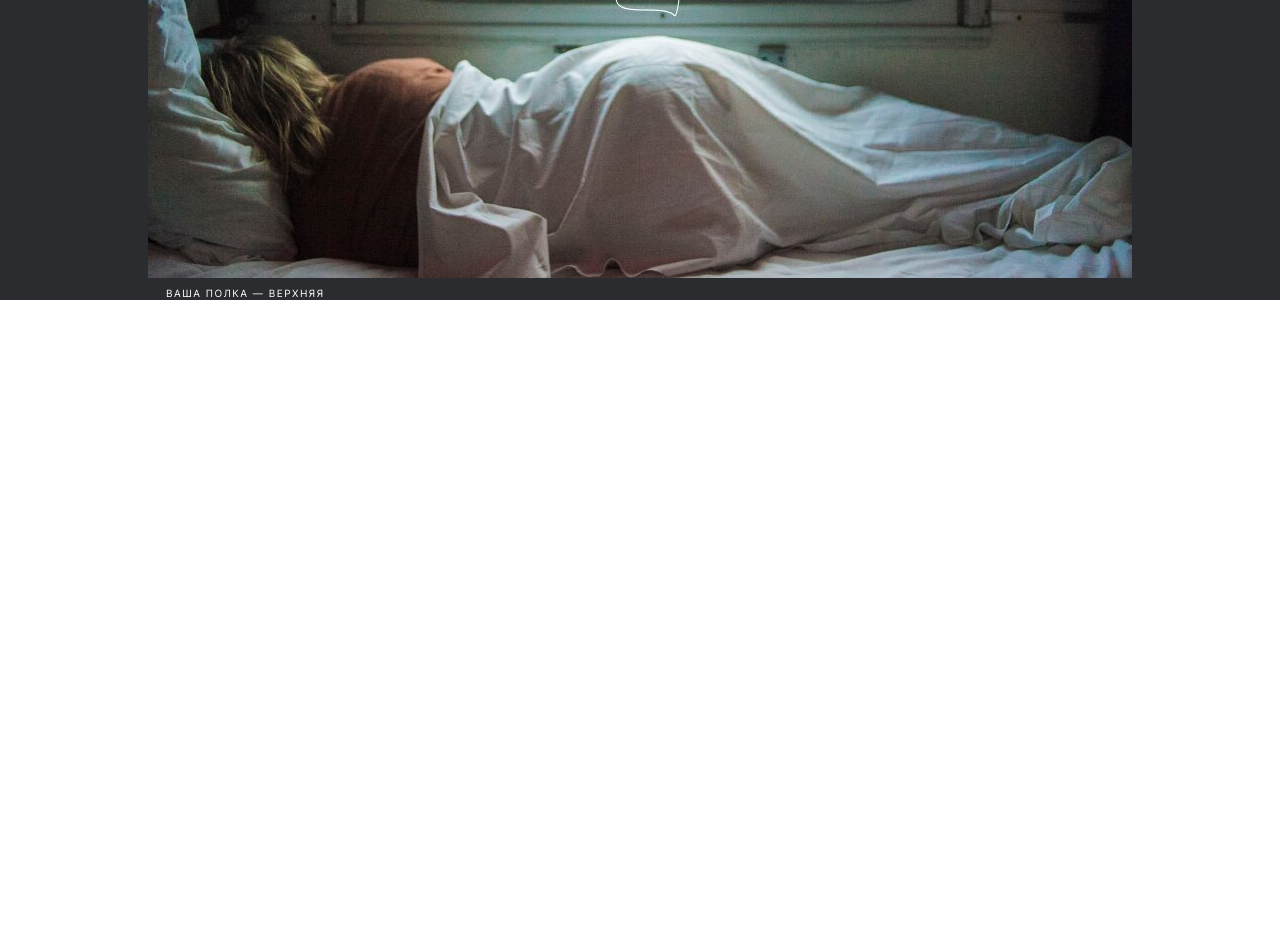
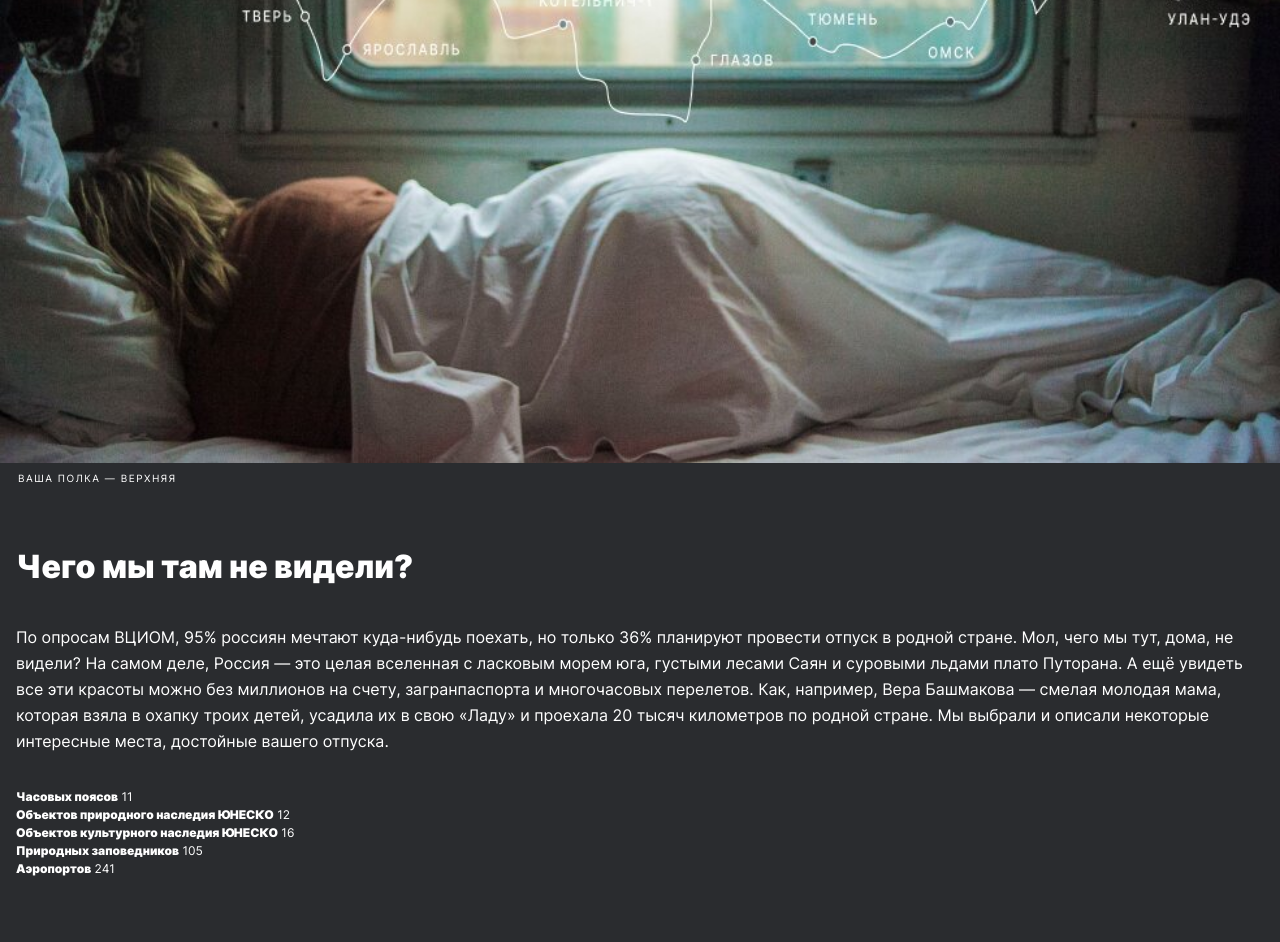
Before and after one commit to 418code/russian-travel, a plain HTML site: page index.html in a window 1280 px wide. Shown: the part 627-1569 px from the top of the page. Before the commit the page ends 927 px from the top, so only its background shows below. Drawn offline with Linux system fonts and the light colour scheme.

Commit message:
feat: Add intro section

```diff
--- /dev/null
+++ b/blocks/intro/__bold-text/intro__bold-text.css
@@ -0,0 +1,3 @@
+.intro__bold-text {
+  font-weight: bold;
+}
--- /dev/null
+++ b/blocks/intro/__list/intro__list.css
@@ -0,0 +1,23 @@
+.intro__list {
+  list-style-type: none;
+  margin: 0;
+  padding: 0;
+  font-size: 12px;
+  line-height: 18px;
+}
+
+@media (min-width: 425px) {
+
+}
+
+@media (min-width: 768px) {
+
+}
+
+@media (min-width: 1024px) {
+
+}
+
+@media (min-width: 1280px) {
+
+}
--- /dev/null
+++ b/blocks/intro/__text/intro__text.css
@@ -0,0 +1,22 @@
+.intro__text {
+  font-size: 16px;
+  line-height: 26px;
+  margin: 0;
+  padding: 0 0 34px;
+}
+
+@media (min-width: 425px) {
+
+}
+
+@media (min-width: 768px) {
+
+}
+
+@media (min-width: 1024px) {
+
+}
+
+@media (min-width: 1280px) {
+
+}
--- /dev/null
+++ b/blocks/intro/__title/intro__title.css
@@ -0,0 +1,23 @@
+.intro__title {
+  font-size: 32px;
+  line-height: 35px;
+  font-weight: 900;
+  margin: 0;
+  padding: 0 0 40px;
+}
+
+@media (min-width: 425px) {
+
+}
+
+@media (min-width: 768px) {
+
+}
+
+@media (min-width: 1024px) {
+
+}
+
+@media (min-width: 1280px) {
+
+}
--- /dev/null
+++ b/blocks/intro/intro.css
@@ -0,0 +1,31 @@
+.intro {
+  font-family: 'Inter', Arial, sans-serif;
+  font-style: normal;
+  color: #fff;
+  -webkit-font-smoothing: antialiased;
+  -moz-osx-font-smoothing: grayscale;
+  -webkit-text-size-adjust: 100%;
+  -ms-text-size-adjust: 100%;
+  -moz-text-size-adjust: 100%;
+  padding: 64px 0;
+  width: calc(100% - 32px);
+  display: flex;
+  flex-direction: column;
+  align-items: flex-start;
+}
+
+@media (min-width: 425px) {
+
+}
+
+@media (min-width: 768px) {
+
+}
+
+@media (min-width: 1024px) {
+
+}
+
+@media (min-width: 1280px) {
+
+}
--- a/index.html
+++ b/index.html
@@ -31,6 +31,32 @@
           <img src="./images/train_photo_w_map.jpg" alt="фото внутри поезда с картой" class="lead__image">
           <p class="lead__caption">ваша полка — верхняя</p>
         </section>
+        <article class="intro centered-block centered-block_margin_xs">
+          <h2 class="intro__title">Чего мы там
+            не видели?</h2>
+          <p class="intro__text">
+            По опросам ВЦИОМ, 95% россиян мечтают куда-нибудь поехать,
+            но только 36% планируют провести отпуск в родной стране. Мол, чего мы тут, дома, не видели? На самом деле, Россия — это целая вселенная с ласковым морем юга, густыми лесами Саян и суровыми льдами плато Путорана. А ещё увидеть все эти красоты можно без миллионов на счету, загранпаспорта и многочасовых перелетов. Как, например, Вера Башмакова — смелая молодая мама, которая взяла в охапку троих детей, усадила их в свою «Ладу»
+            и проехала 20 тысяч километров по родной стране. Мы выбрали и описали некоторые интересные места, достойные вашего отпуска.
+          </p>
+          <ul class="intro__list">
+            <li>
+              <span class="intro__bold-text">Часовых поясов</span> 11
+            </li>
+            <li>
+              <span class="intro__bold-text">Объектов природного наследия ЮНЕСКО</span> 12
+            </li>
+            <li>
+              <span class="intro__bold-text">Объектов культурного наследия ЮНЕСКО</span> 16
+            </li>
+            <li>
+              <span class="intro__bold-text">Природных заповедников</span> 105
+            </li>
+            <li>
+              <span class="intro__bold-text">Аэропортов</span> 241
+            </li>
+          </ul>
+        </article>
       </main>
     </div>
   </body>
--- a/pages/index.css
+++ b/pages/index.css
@@ -29,3 +29,11 @@
 @import url(../blocks/lead/__subtitle/lead__subtitle.css);
 @import url(../blocks/lead/__image/lead__image.css);
 @import url(../blocks/lead/__caption/lead__caption.css);
+
+/* intro section */
+
+@import url(../blocks/intro/intro.css);
+@import url(../blocks/intro/__title/intro__title.css);
+@import url(../blocks/intro/__text/intro__text.css);
+@import url(../blocks/intro/__list/intro__list.css);
+@import url(../blocks/intro/__bold-text/intro__bold-text.css);
```
